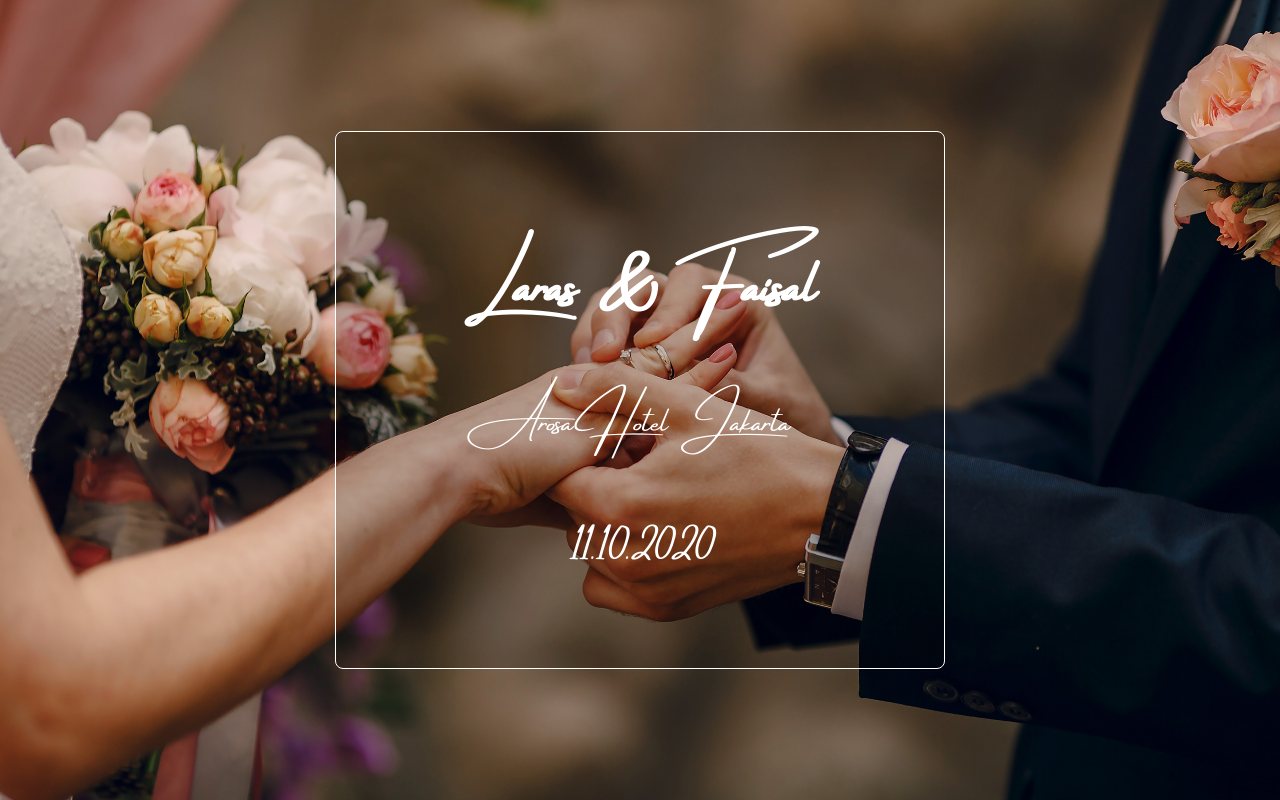
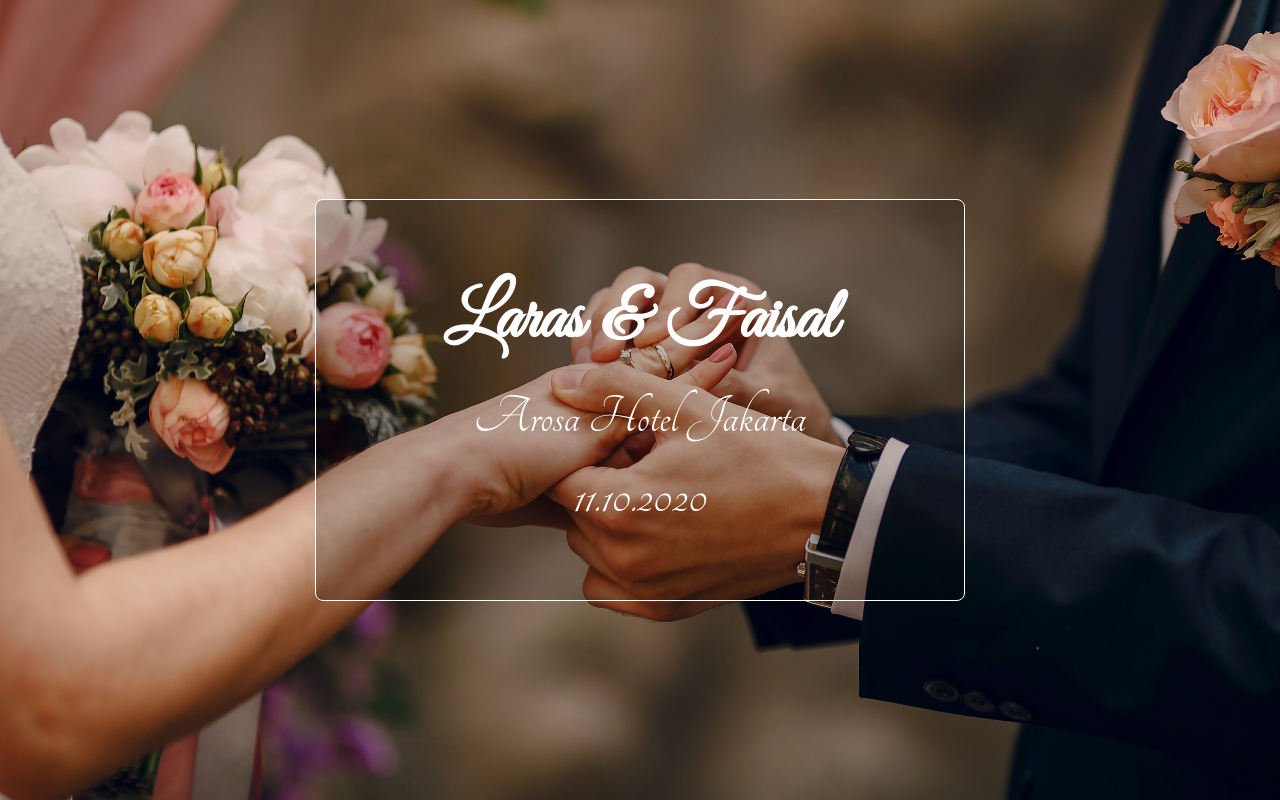
Before and after one commit to faisalridwan55/wdg-web, a React (Create React App) app: page / in a window 1280 px wide. Built offline with nearby package versions, Linux system fonts and the light colour scheme.

Commit message:
Edit font

```diff
--- a/src/App.css
+++ b/src/App.css
@@ -1,6 +1,16 @@
 @font-face {
   font-family: 'AmsterdamFour';
   src: local('AmsterdamFour'), url(./assets/fonts/amsterdam-four-ttf.ttf) format('truetype');
+}
+
+@font-face {
+  font-family: 'GreatVibes';
+  src: local('GreatVibes'), url(./assets/fonts/GreatVibes-Regular.ttf) format('truetype');
+}
+
+@font-face {
+  font-family: 'Tangerine';
+  src: local('Tangerine'), url(./assets/fonts/Tangerine-Regular.ttf) format('truetype');
 }
 
 /* For mobile phones: */
--- a/src/components/Header/index.css
+++ b/src/components/Header/index.css
@@ -14,7 +14,6 @@
 .title-bg {
   display: flex;
   color: #fff;
-  font-family: 'AmsterdamFour';
   padding: 5% 10%;
   border-radius: 8px;
   align-items: center;
@@ -25,5 +24,5 @@
 }
 
 .space {
-  margin: 5% 0
+  margin: 3% 0
 }
--- a/src/components/Header/index.js
+++ b/src/components/Header/index.js
@@ -5,9 +5,9 @@ function Header() {
   return (
     <header className="header">
       <div className="title-bg">
-        <div className="title">Laras & Faisal</div>
-        <div className="space">Arosa Hotel Jakarta</div>
-        <div className="space">11.10.2020</div>
+        <div className="space title">Laras & Faisal</div>
+        <div className="space sub-title">Arosa Hotel Jakarta</div>
+        <div className="space sub-title">11.10.2020</div>
       </div>
     </header>
   );
--- a/src/index.css
+++ b/src/index.css
@@ -1,6 +1,5 @@
 body {
   margin: 0;
-  font-size: 1rem;
   font-family: -apple-system, BlinkMacSystemFont, 'Segoe UI', 'Roboto', 'Oxygen',
     'Ubuntu', 'Cantarell', 'Fira Sans', 'Droid Sans', 'Helvetica Neue',
     sans-serif;
@@ -10,8 +9,14 @@ body {
 }
 
 .title {
+  font-family: "GreatVibes";
+  font-size: 3.5rem;
+  font-weight: bold;
+}
+
+.sub-title {
+  font-family: "Tangerine";
   font-size: 2.5rem;
-  font-weight: bold;
 }
 
 code {
@@ -20,11 +25,11 @@ code {
 }
 
 @media only screen and (min-width: 768px) {
-  body {
-    font-size: 2rem;
+  .sub-title {
+    font-size: 3.5rem;
   }
 
   .title {
-    font-size: 3.5rem;
+    font-size: 4.5rem;
   }
 }
```
Also changed, not shown: src/assets/fonts/GreatVibes-Regular.ttf (added), src/assets/fonts/Tangerine-Regular.ttf (added).
